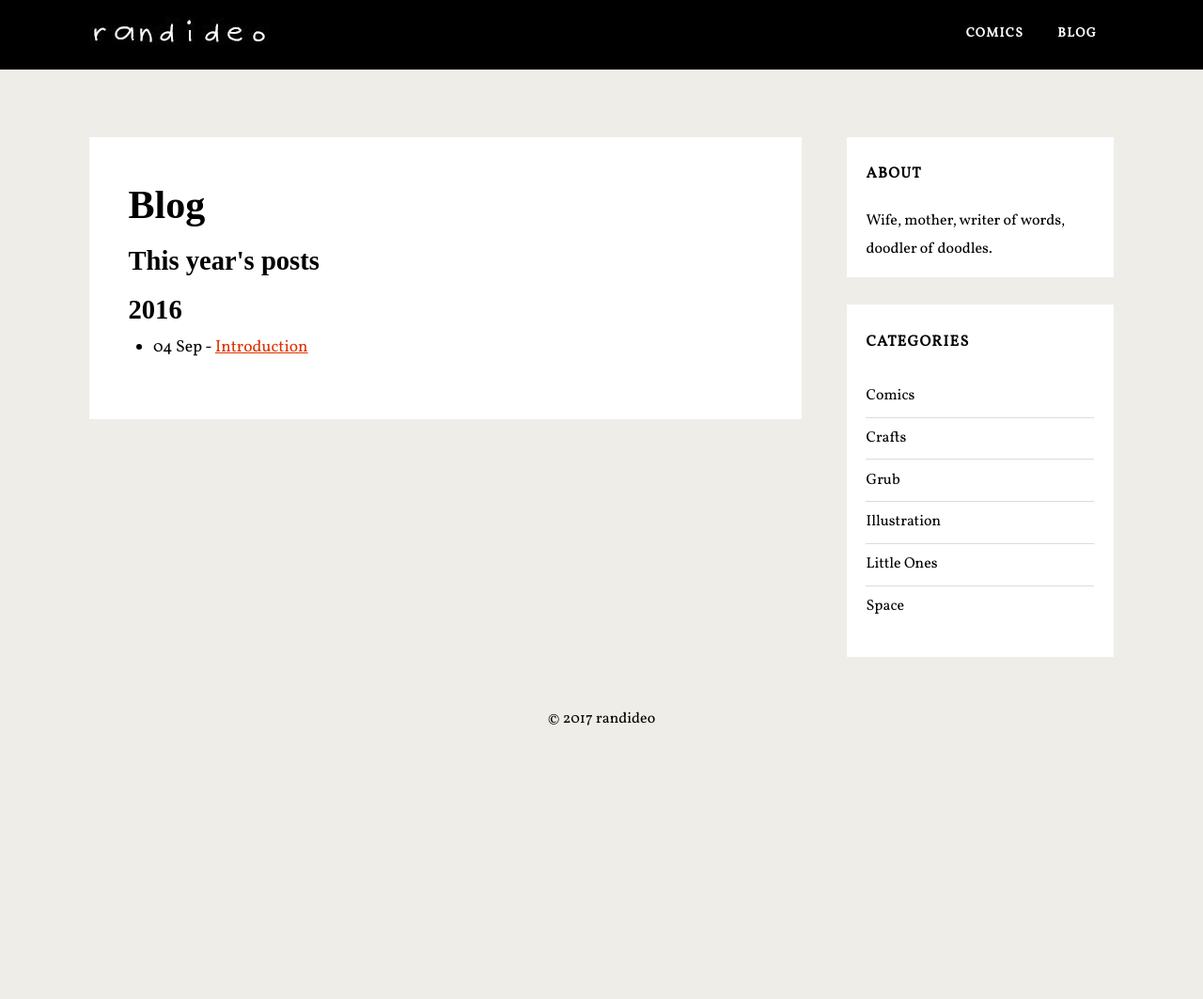
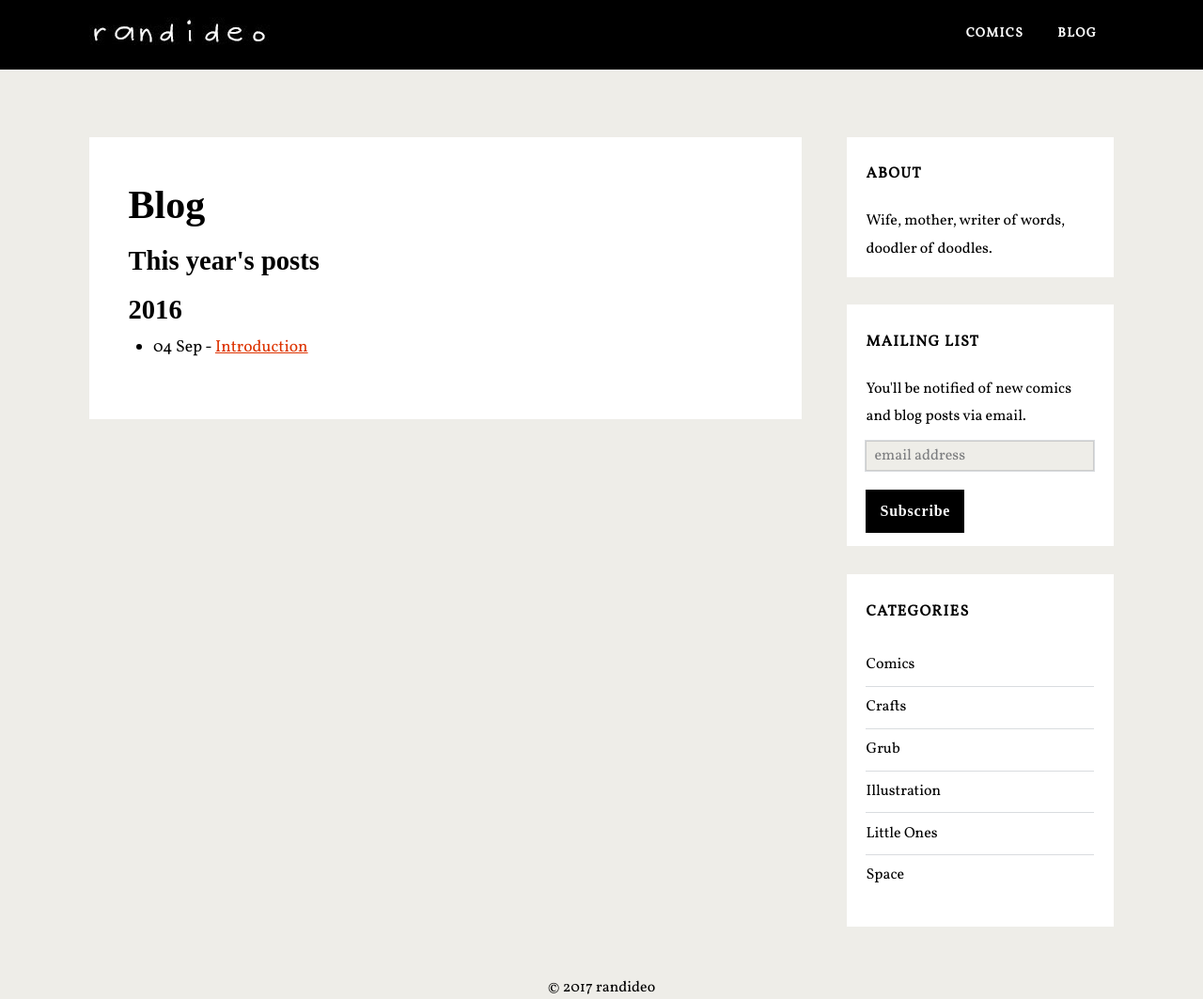
Before and after one commit to randideo/randideo.github.io, a Jekyll site: the page built from blog.html, in a window 1280 px wide. Shown: the whole page at 94% size. Built offline with Jekyll 4.4.1, drawn with Linux system fonts in a browser that asks for light colours; nearby versions of some CDN libraries; some web fonts are replaced; comment, search, counter and statistics services are not loaded; before the commit the page ends 900 px from its top, so only the background shows below that.

Commit message:
Update sidebar.html

```diff
--- a/_includes/sidebar.html
+++ b/_includes/sidebar.html
@@ -6,6 +6,22 @@
 <div class='widget-content'>
 Wife, mother, writer of words, doodler of doodles.
         </div></div>
+
+	 <div class='widget HTML' data-version='1' id='HTML3'>
+             <h2 class='title'>Mailing List</h2>
+             <div style="padding-bottom: 10px;">You'll be notified of new comics and blog posts via email.</div>
+  <style>.email-octopus-form-wrapper h2{font-size:20px;margin:0 0 25px 0;}.email-octopus-form-row{margin-bottom:15px;}.email-octopus-form-row label{display:block;}.email-octopus-form-row input{width:100%;padding:8px;height:32px;border:1px solid #ccc;}.email-octopus-form-row-subscribe{margin-top:20px;}.email-octopus-form-row-subscribe button{color:#fff;background-color:#000000;border:0;max-width: 13.875em; padding:8px 15px;font-family: lusitana, serif;
+    font-size: 1em;
+    line-height: 1.85;font-weight:bold; letter-spacing: .05em;}.email-octopus-form-row-hp{position:absolute;left:-5000px;}.email-octopus-error-message{color:#e74c3c;}.email-octopus-referral{margin-top:20px;}</style>
+<div class="email-octopus-form-wrapper"><form action="https://feedburner.google.com/fb/a/mailverify" method="post" target="popupwindow" onsubmit="window.open('https://feedburner.google.com/fb/a/mailverify?uri=randideo', 'popupwindow', 'scrollbars=yes,width=800,height=600');return true">
+
+<div class="email-octopus-form-row">
+
+      <input type="text" value="email address" name="email" class="email-octopus-email-address" onfocus="this.value = (this.value=='email address' ? '' : this.value)" onblur="this.value = (this.value=='' ? 'email address' : this.value)"/></div>
+<div class="email-octopus-form-row-subscribe">
+      <input type="hidden" value="randideo" name="uri"/><input type="hidden" name="loc" value="en_US"/><button type="submit" name="sub" value="Subscribe">Subscribe</button>
+</div>
+</form></div></div>
 
 
 	{% assign rawtags = "" %}
```
